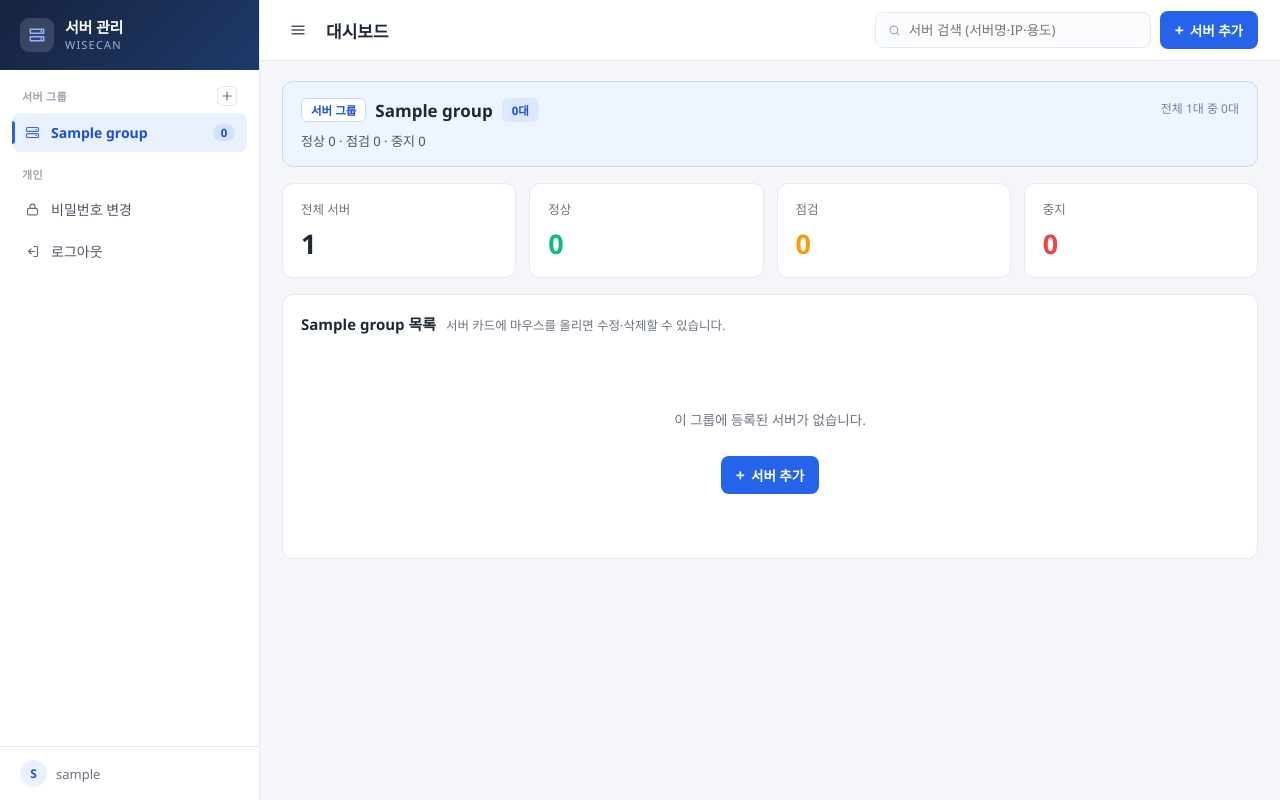
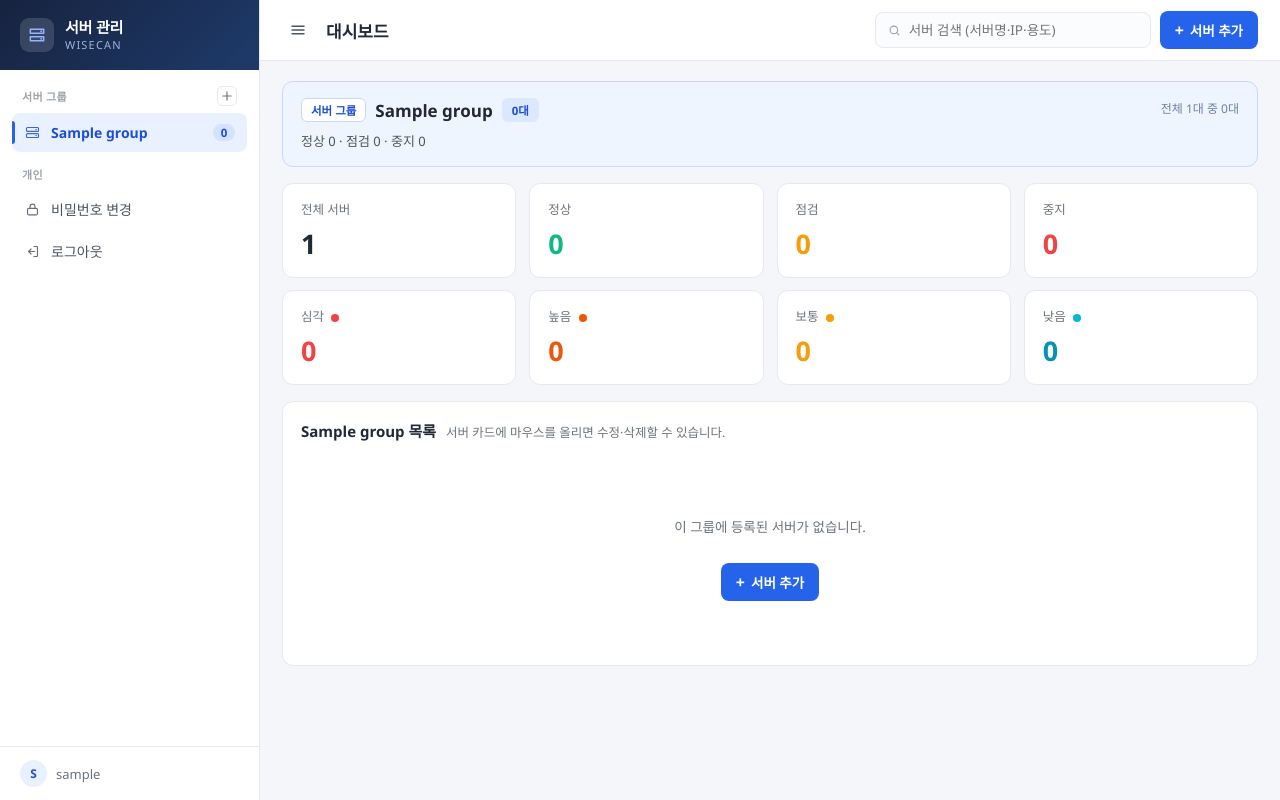
Before and after one commit to junandzang/webai, a FastAPI app: page /dashboard in a window 1280 px wide. Run offline with FastAPI, Linux system fonts and the light colour scheme; the visitor is signed in with stand-in values (Sample User, id 1); tables that the repository leaves empty or names only in its code hold one stand-in row (values such as "Sample post").

Commit message:
대시보드 UI 개선: 심각도 총합 카드 + 카드 스캔 버튼 아이콘화
- 통계 카드(전체/정상/점검/중지) 아래에 전체 서버 최신 스캔 기준
  심각/높음/보통/낮음 총합 카드 추가 (db.severity_totals)
- 서버 카드의 보안검사·리포트 버튼을 아이콘 버튼으로 변경
- 위험 건수 배지를 버튼 옆 → 버튼 아래로 이동 (세로 배치)
- 스캔 진행 표시를 버튼 텍스트 대신 loading 클래스로 처리

Co-Authored-By: Claude Opus 4.8 (1M context) <noreply@anthropic.com>

```diff
--- a/app.py
+++ b/app.py
@@ -29,6 +29,7 @@ from db import (
     list_groups,
     list_servers,
     rename_group,
+    severity_totals,
     status_summary,
     update_password,
     update_server,
@@ -130,6 +131,7 @@ def dashboard(request: Request, group: str = ""):
             "selected_group": selected_group,
             "servers": servers,
             "summary": status_summary(),
+            "sev_totals": severity_totals(),
             "status_labels": SERVER_STATUS,
         },
     )
--- a/db.py
+++ b/db.py
@@ -376,6 +376,28 @@ def get_scan(scan_id: int):
             return cur.fetchone()
 
 
+def severity_totals():
+    """서버별 최신 완료 스캔의 심각도 합계. 대시보드 요약에 사용한다."""
+    with get_conn() as conn:
+        with conn.cursor() as cur:
+            cur.execute(
+                """
+                SELECT COALESCE(SUM(s.crit),0) AS crit,
+                       COALESCE(SUM(s.high),0) AS high,
+                       COALESCE(SUM(s.med),0)  AS med,
+                       COALESCE(SUM(s.low),0)  AS low
+                FROM scans s
+                JOIN (
+                    SELECT server_id, MAX(id) AS mid
+                    FROM scans WHERE status = 'done'
+                    GROUP BY server_id
+                ) t ON s.id = t.mid
+                """
+            )
+            row = cur.fetchone()
+    return {k: int(row[k] or 0) for k in ("crit", "high", "med", "low")}
+
+
 def get_scan_checks(scan_id: int):
     """스캔의 체크리스트 항목을 심각도 높은 순으로 반환한다."""
     with get_conn() as conn:
--- a/static/style.css
+++ b/static/style.css
@@ -665,38 +665,70 @@ button:disabled:hover {
   .hero-right { display: none; }
 }
 
+/* ===== 대시보드: 심각도 총합 카드 ===== */
+.sev-stats { margin-top: -4px; }
+.stat-label .sev-dot {
+  display: inline-block;
+  width: 8px;
+  height: 8px;
+  border-radius: 50%;
+  margin-left: 4px;
+  vertical-align: middle;
+}
+.sev-dot.sev-critical { background: var(--down); }
+.sev-dot.sev-high { background: #ea580c; }
+.sev-dot.sev-medium { background: var(--warn); }
+.sev-dot.sev-low { background: #06b6d4; }
+.sev-critical-text { color: var(--down); }
+.sev-high-text { color: #ea580c; }
+.sev-medium-text { color: var(--warn); }
+.sev-low-text { color: #0891b2; }
+
 /* ===== 보안검사: 서버 카드 푸터 ===== */
 .card-scan {
   display: flex;
+  flex-direction: column;
   align-items: center;
   gap: 8px;
   margin-top: 12px;
   padding-top: 11px;
   border-top: 1px dashed var(--line);
 }
-.scan-btn {
-  padding: 7px 12px;
-  font-size: 12.5px;
+.scan-actions { display: flex; gap: 8px; }
+.icon-scan {
+  width: 34px;
+  height: 30px;
+  padding: 0;
+  display: flex;
+  align-items: center;
+  justify-content: center;
+  border-radius: 8px;
+  border: 1px solid #cfe0fd;
   background: var(--accent-soft);
   color: var(--accent-dark);
-  border: 1px solid #cfe0fd;
+  cursor: pointer;
+  text-decoration: none;
+  transition: background 0.13s, opacity 0.13s;
 }
-.scan-btn:hover:not(:disabled) { background: #dbe8fe; }
+.icon-scan:hover:not(:disabled) { background: #dbe8fe; }
 .scan-report {
-  font-size: 12.5px;
+  border-color: var(--line);
+  background: #fff;
   color: var(--muted);
-  text-decoration: none;
-  padding: 6px 4px;
 }
-.scan-report:hover { color: var(--accent-dark); text-decoration: underline; }
+.scan-report:hover { background: #f3f5f9; color: var(--accent-dark); }
+.scan-btn.loading { opacity: 0.55; }
+.scan-btn.loading svg { animation: scan-pulse 1s ease-in-out infinite; }
+@keyframes scan-pulse { 50% { opacity: 0.3; } }
 .scan-state {
-  margin-left: auto;
   font-size: 11.5px;
   font-weight: 600;
   padding: 2px 8px;
   border-radius: 20px;
   white-space: nowrap;
+  min-height: 18px;
 }
+.scan-state:empty { padding: 0; min-height: 0; }
 .scan-state.running { color: var(--accent-dark); background: var(--accent-soft); }
 .scan-state.sev-ok { color: #047857; background: #ecfdf5; }
 .scan-state.sev-low { color: #0e7490; background: #ecfeff; }
--- a/templates/dashboard.html
+++ b/templates/dashboard.html
@@ -49,6 +49,25 @@
     <div class="stat">
       <p class="stat-label">중지</p>
       <p class="stat-value down">{{ summary.down_cnt }}</p>
+    </div>
+  </section>
+
+  <section class="stats sev-stats">
+    <div class="stat">
+      <p class="stat-label">심각 <span class="sev-dot sev-critical"></span></p>
+      <p class="stat-value sev-critical-text">{{ sev_totals.crit }}</p>
+    </div>
+    <div class="stat">
+      <p class="stat-label">높음 <span class="sev-dot sev-high"></span></p>
+      <p class="stat-value sev-high-text">{{ sev_totals.high }}</p>
+    </div>
+    <div class="stat">
+      <p class="stat-label">보통 <span class="sev-dot sev-medium"></span></p>
+      <p class="stat-value sev-medium-text">{{ sev_totals.med }}</p>
+    </div>
+    <div class="stat">
+      <p class="stat-label">낮음 <span class="sev-dot sev-low"></span></p>
+      <p class="stat-value sev-low-text">{{ sev_totals.low }}</p>
     </div>
   </section>
 
@@ -110,8 +129,28 @@
         </dl>
 
         <div class="card-scan">
-          <button type="button" class="scan-btn" data-id="{{ s.id }}">보안검사</button>
-          <a class="scan-report" href="/servers/{{ s.id }}">리포트</a>
+          <div class="scan-actions">
+            <button type="button" class="icon-scan scan-btn" data-id="{{ s.id }}"
+                    title="보안검사" aria-label="보안검사">
+              <svg viewBox="0 0 24 24" width="16" height="16" aria-hidden="true">
+                <path d="M12 3l7 3v5c0 4.4-3 7.7-7 9-4-1.3-7-4.6-7-9V6l7-3z"
+                      fill="none" stroke="currentColor" stroke-width="1.7"
+                      stroke-linejoin="round"/>
+                <path d="M9 12l2 2 4-4" fill="none" stroke="currentColor"
+                      stroke-width="1.7" stroke-linecap="round" stroke-linejoin="round"/>
+              </svg>
+            </button>
+            <a class="icon-scan scan-report" href="/servers/{{ s.id }}"
+               title="리포트" aria-label="리포트">
+              <svg viewBox="0 0 24 24" width="16" height="16" aria-hidden="true">
+                <path d="M7 3h7l4 4v14a0 0 0 0 1 0 0H7a1 1 0 0 1-1-1V4a1 1 0 0 1 1-1z"
+                      fill="none" stroke="currentColor" stroke-width="1.7"
+                      stroke-linejoin="round"/>
+                <path d="M14 3v4h4M9 12h6M9 16h6" fill="none" stroke="currentColor"
+                      stroke-width="1.7" stroke-linecap="round"/>
+              </svg>
+            </a>
+          </div>
           <span class="scan-state" data-id="{{ s.id }}"></span>
         </div>
       </article>
@@ -345,12 +384,17 @@
       const res = await fetch(`/api/servers/${id}/scan/status`);
       const data = await res.json();
       renderScanState(el, data);
+      const btn = document.querySelector(`.scan-btn[data-id="${id}"]`);
       if (data.status === 'queued' || data.status === 'running') {
+        if (btn) { btn.disabled = true; btn.classList.add('loading'); }
         pollTimers[id] = setTimeout(() => pollScan(id), 2000);
       } else {
         delete pollTimers[id];
-        const btn = document.querySelector(`.scan-btn[data-id="${id}"]`);
-        if (btn) { btn.disabled = false; btn.textContent = '재검사'; }
+        if (btn) {
+          btn.disabled = false;
+          btn.classList.remove('loading');
+          btn.title = '재검사';
+        }
       }
     } catch (err) {
       el.textContent = '';
@@ -361,7 +405,7 @@
     btn.addEventListener('click', async () => {
       const id = btn.dataset.id;
       btn.disabled = true;
-      btn.textContent = '시작 중…';
+      btn.classList.add('loading');
       const el = document.querySelector(`.scan-state[data-id="${id}"]`);
       try {
         const res = await fetch(`/api/servers/${id}/scan`, { method: 'POST' });
@@ -369,7 +413,7 @@
         if (!data.ok) {
           el.className = 'scan-state sev-high';
           el.textContent = data.message || '시작 실패';
-          btn.disabled = false; btn.textContent = '보안검사';
+          btn.disabled = false; btn.classList.remove('loading');
           return;
         }
         el.className = 'scan-state running';
@@ -377,7 +421,7 @@
         pollScan(id);
       } catch (err) {
         el.textContent = '요청 실패';
-        btn.disabled = false; btn.textContent = '보안검사';
+        btn.disabled = false; btn.classList.remove('loading');
       }
     });
   });
```
